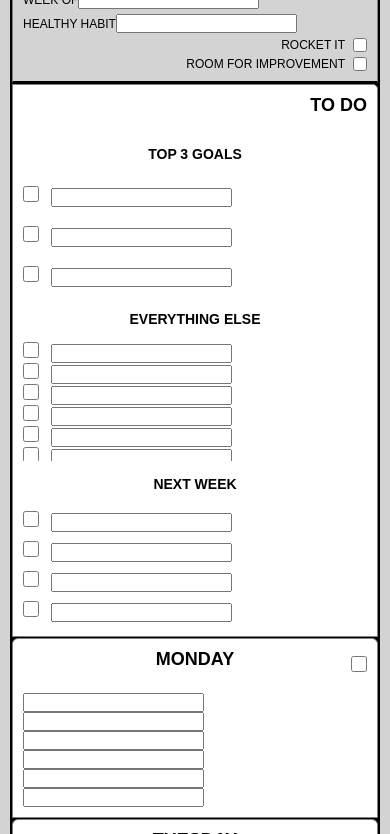
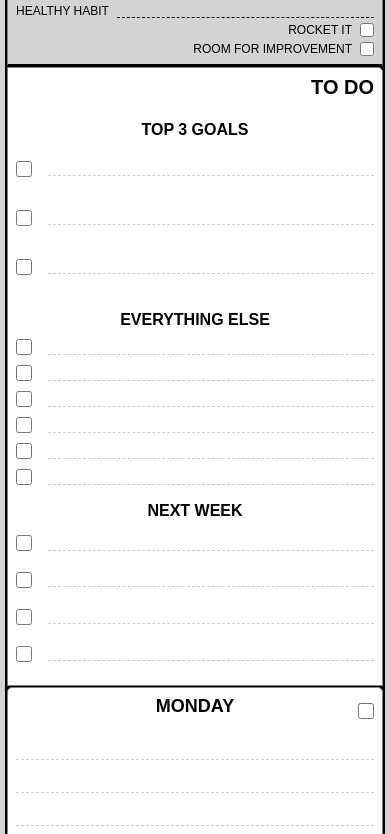
Before and after one commit to Alekskojem/todo-task, a plain HTML site: page index.html in a window 390 px wide. Shown: the part 66-900 px from the top of the page. Drawn offline with Linux system fonts and the light colour scheme.

Commit message:
Refactor grid layout and add editable styles
Updated grid layout and added editable content styles.

```diff
--- a/styles.css
+++ b/styles.css
@@ -1,4 +1,3 @@
-/* Кастомні шрифти */
 * {
     margin: 0;
     padding: 0;
@@ -259,11 +258,11 @@ body {
 }
 
 /* Grid positioning for days with specific border radius */
-.monday { grid-column: 2; grid-row: 2; border-radius: 6px 6px 0 0; }
-.tuesday { grid-column: 3; grid-row: 2; border-radius: 6px 6px 0 0; }
-.wednesday { grid-column: 4; grid-row: 2; border-radius: 6px 0 0 0; }
-.thursday { grid-column: 2; grid-row: 3; border-radius: 6px 6px 0 0; }
-.friday { grid-column: 3; grid-row: 3; border-radius: 6px 6px 0 0; }
+.monday { grid-column: 2; grid-row: 2; border-radius: 5px 5px 0 0; }
+.tuesday { grid-column: 3; grid-row: 2; border-radius: 5px 5px 0 0; }
+.wednesday { grid-column: 4; grid-row: 2; border-radius: 5px 0 0 0; }
+.thursday { grid-column: 2; grid-row: 3; border-radius: 5px 5px 0 0; }
+.friday { grid-column: 3; grid-row: 3; border-radius: 5px 5px 0 0; }
 
 /* Saturday/Sunday split */
 .saturday-sunday {
@@ -294,6 +293,132 @@ body {
     border-radius: 0 0 0 0;
 }
 
+/* Editable content styles */
+.editable-line {
+    width: 100%;
+    border: none;
+    outline: none;
+    background: transparent;
+    font-size: 14px;
+    padding: 2px 5px;
+    margin: 2px 0;
+    min-height: 20px;
+    resize: none;
+    overflow: hidden;
+}
+
+.editable-line:focus {
+    background: #f0f0f0;
+}
+
+.day-content-editable {
+    flex: 1;
+    display: flex;
+    flex-direction: column;
+    gap: 8px;
+}
+
+.content-line-editable {
+    display: flex;
+    align-items: center;
+    min-height: 25px;
+}
+
+.line-input {
+    flex: 1;
+    border: none;
+    outline: none;
+    background: transparent;
+    font-size: 14px;
+    padding: 4px 8px;
+    border-bottom: 1px dashed #ccc;
+    min-height: 20px;
+    resize: none;
+    overflow: hidden;
+}
+
+.line-input:focus {
+    border-bottom: 1px solid #000;
+    background: #f9f9f9;
+}
+
+.left-panel-input {
+    width: 100%;
+    border: none;
+    outline: none;
+    background: transparent;
+    font-size: 14px;
+    padding: 4px 8px;
+    margin-left: 8px;
+    border-bottom: 1px dashed #ccc;
+    min-height: 18px;
+    resize: none;
+    overflow: hidden;
+}
+
+.left-panel-input:focus {
+    border-bottom: 1px solid #000;
+    background: #f9f9f9;
+}
+
+.checkbox-line-editable {
+    display: flex;
+    align-items: center;
+    margin-bottom: 12px;
+    min-width: 0;
+    flex-shrink: 0;
+}
+
+.top-goals .checkbox-line-editable {
+    margin-bottom: 20px;
+}
+
+.everything-else .checkbox-line-editable {
+    margin-bottom: 10px;
+}
+
+.next-week .checkbox-line-editable {
+    margin-bottom: 20px;
+}
+
+.header-input {
+    border: none;
+    outline: none;
+    background: transparent;
+    font-size: 14px;
+    padding: 2px 5px;
+    margin-left: 5px;
+    border-bottom: 1px dashed #000;
+    color: #000;
+    min-width: 100px;
+    text-align: center;
+}
+
+.header-input:focus {
+    border-bottom: 1px solid #000;
+    background: rgba(255, 255, 255, 0.3);
+}
+
+.header-input-week {
+    flex: 1;
+    border: none;
+    outline: none;
+    background: transparent;
+    font-size: 14px;
+    padding: 2px 5px;
+    margin-left: 8px;
+    border-bottom: 1px dashed #000;
+    color: #000;
+    min-width: 50px;
+    resize: none;
+    overflow: hidden;
+}
+
+.header-input-week:focus {
+    border-bottom: 1px solid #000;
+    background: rgba(255, 255, 255, 0.3);
+}
+
 /* Responsive */
 @media (max-width: 1200px) {
     body {
@@ -313,16 +438,21 @@ body {
         padding: 12px;
     }
 
-    .checkbox-line {
+    .checkbox-line, .checkbox-line-editable {
         margin-bottom: 10px;
     }
 
-    .top-goals .checkbox-line {
+    .top-goals .checkbox-line, .top-goals .checkbox-line-editable {
         margin-bottom: 15px;
     }
 
-    .next-week .checkbox-line {
+    .next-week .checkbox-line, .next-week .checkbox-line-editable {
         margin-bottom: 15px;
+    }
+
+    .line-input, .left-panel-input, .header-input-week {
+        font-size: 13px;
+        padding: 3px 6px;
     }
 }
 
@@ -372,15 +502,107 @@ body {
         padding: 10px;
     }
 
-    .checkbox-line {
+    .checkbox-line, .checkbox-line-editable {
         margin-bottom: 8px;
     }
 
-    .top-goals .checkbox-line {
+    .top-goals .checkbox-line, .top-goals .checkbox-line-editable {
         margin-bottom: 12px;
     }
 
-    .next-week .checkbox-line {
+    .next-week .checkbox-line, .next-week .checkbox-line-editable {
+        margin-bottom: 12px;
+    }
+
+    .line-input, .left-panel-input, .header-input-week {
+        font-size: 12px;
+        padding: 2px 4px;
+        min-height: 16px;
+    }
+
+    .todo-label {
+        margin-bottom: 15px;
+    }
+
+    .section-title {
         margin-bottom: 12px;
     }
 }
+
+@media (max-width: 480px) {
+    body {
+        padding: 5px;
+    }
+
+    .cell {
+        padding: 8px;
+    }
+
+    .header {
+        padding: 8px !important;
+    }
+
+    .todo-label {
+        font-size: 20px;
+        margin-bottom: 12px;
+    }
+
+    .section-title {
+        font-size: 16px;
+        margin-bottom: 10px;
+    }
+
+    .checkbox-line, .checkbox-line-editable {
+        margin-bottom: 6px;
+    }
+
+    .top-goals .checkbox-line, .top-goals .checkbox-line-editable {
+        margin-bottom: 10px;
+    }
+
+    .next-week .checkbox-line, .next-week .checkbox-line-editable {
+        margin-bottom: 10px;
+    }
+
+    .line-input, .left-panel-input, .header-input-week {
+        font-size: 11px;
+        padding: 1px 3px;
+        min-height: 14px;
+    }
+
+    .day-title {
+        font-size: 18px;
+    }
+}
+
+/* Print styles */
+@media print {
+    body {
+        background: white;
+        padding: 0;
+    }
+
+    .container {
+        border: 1px solid #000;
+        background: #000;
+    }
+
+    .cell {
+        background: white;
+        border: 1px solid #000;
+    }
+
+    .header {
+        background: #f0f0f0 !important;
+    }
+
+    .line-input, .left-panel-input, .header-input-week {
+        border-bottom: 1px solid #000;
+        background: transparent;
+    }
+
+    .line-input:focus, .left-panel-input:focus, .header-input-week:focus {
+        border-bottom: 1px solid #000;
+        background: transparent;
+    }
+}
```
